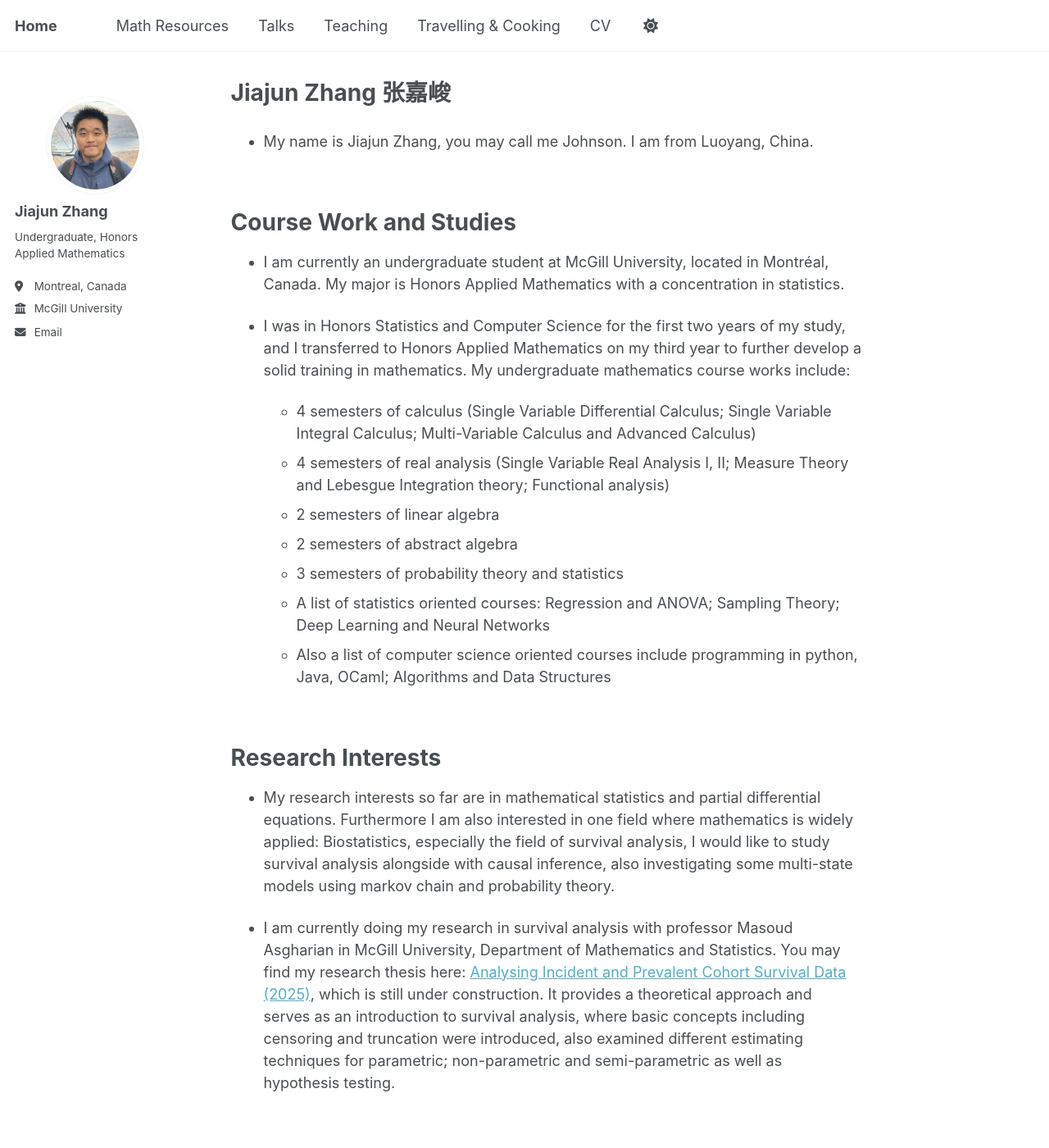
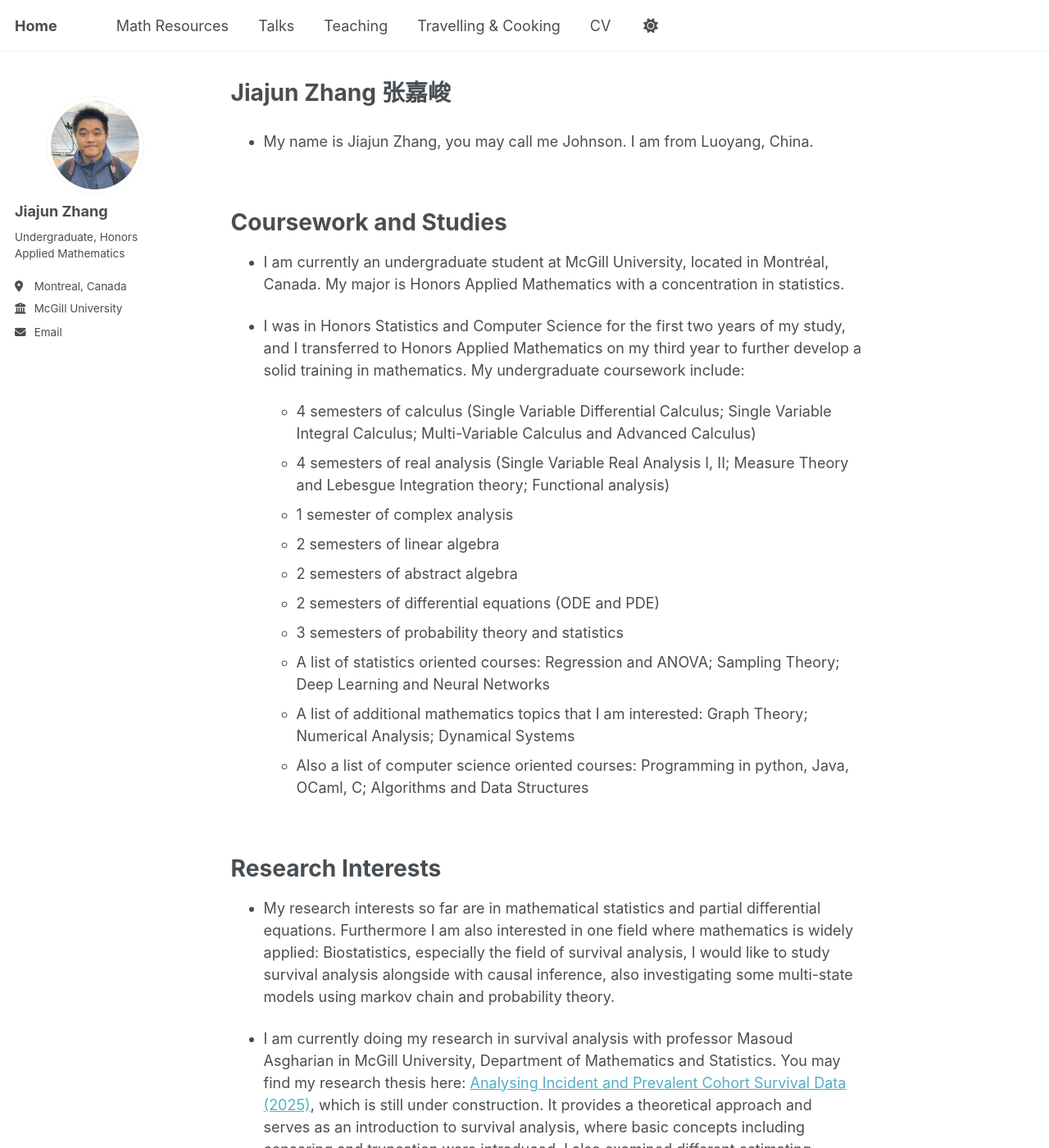
Before and after one commit to JohanssonRein/JohanssonRein.github.io, a Jekyll site: the page built from _pages/about.md, in a window 1280 px wide and 1400 px high. Shown: the whole window at 82% size. Built offline with Jekyll 4.4.1, drawn with Linux system fonts in a browser that asks for light colours; some of the changed text lies outside the part shown.

Commit message:
Update about.md

```diff
--- a/_pages/about.md
+++ b/_pages/about.md
@@ -11,19 +11,22 @@ redirect_from:
 
 <br>
 
-# Course Work and Studies
+# Coursework and Studies
 
 * I am currently an undergraduate student at McGill University, located in Montréal, Canada. My major is Honors Applied Mathematics with a concentration in statistics.
 
-* I was in Honors Statistics and Computer Science for the first two years of my study, and I transferred to Honors Applied Mathematics on my third year to further develop a solid training in mathematics. My undergraduate mathematics course works include:
+* I was in Honors Statistics and Computer Science for the first two years of my study, and I transferred to Honors Applied Mathematics on my third year to further develop a solid training in mathematics. My undergraduate coursework include:
 
   * 4 semesters of calculus (Single Variable Differential Calculus; Single Variable Integral Calculus; Multi-Variable Calculus and Advanced Calculus)
   * 4 semesters of real analysis (Single Variable Real Analysis I, II; Measure Theory and Lebesgue Integration theory; Functional analysis)
+  * 1 semester of complex analysis
   * 2 semesters of linear algebra
   * 2 semesters of abstract algebra
+  * 2 semesters of differential equations (ODE and PDE)
   * 3 semesters of probability theory and statistics
   * A list of statistics oriented courses: Regression and ANOVA; Sampling Theory; Deep Learning and Neural Networks
-  * Also a list of computer science oriented courses include programming in python, Java, OCaml; Algorithms and Data Structures
+  * A list of additional mathematics topics that I am interested: Graph Theory; Numerical Analysis; Dynamical Systems
+  * Also a list of computer science oriented courses: Programming in python, Java, OCaml, C; Algorithms and Data Structures
 
  <br>
 
@@ -33,7 +36,8 @@ redirect_from:
 
 * I am currently doing my research in survival analysis with professor Masoud Asgharian in McGill University, Department of Mathematics and Statistics. You may find my research thesis here: [Analysing Incident and Prevalent Cohort Survival Data (2025)](/files/survivalanalysis.pdf),
 which is still under construction. It provides a theoretical approach and serves as an introduction to
-survival analysis, where basic concepts including censoring and truncation were introduced, also examined different estimating techniques for parametric; non-parametric and semi-parametric as well as hypothesis testing.
+survival analysis, where basic concepts including censoring and truncation were introduced, I also examined different estimating techniques for parametric; non-parametric and semi-parametric inference as well as hypothesis testing. Some further topics like Bayesian approach to survival analysis;
+survival analysis with causal inference, etc. may be my further research topics.
 
 <br>
 
```
